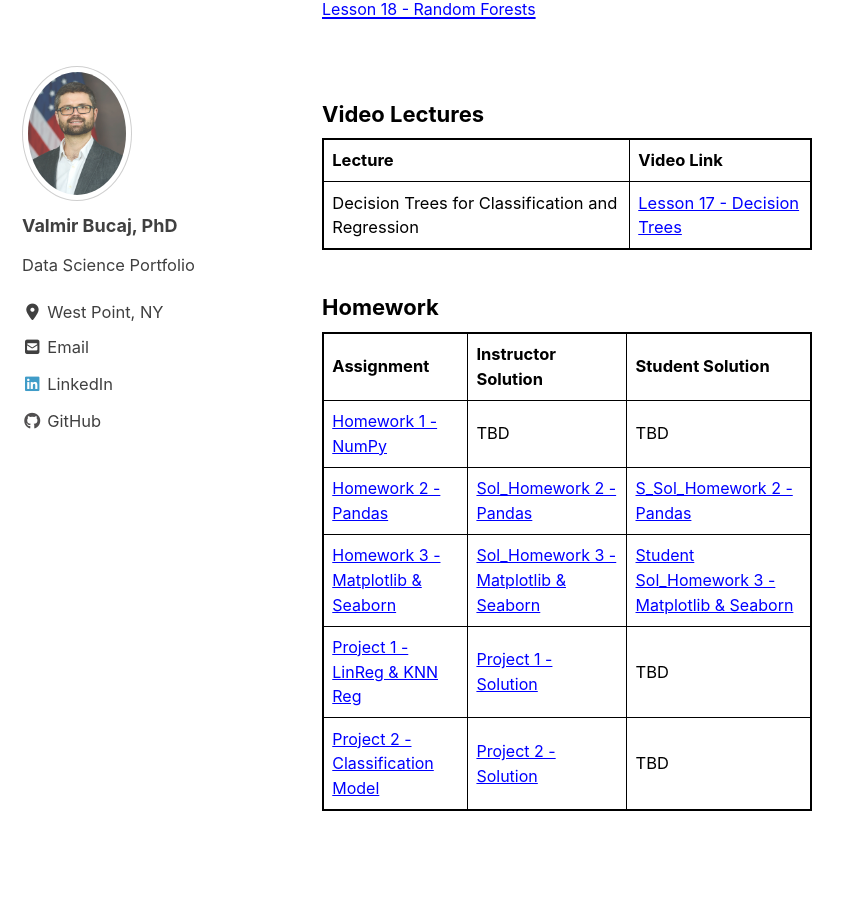
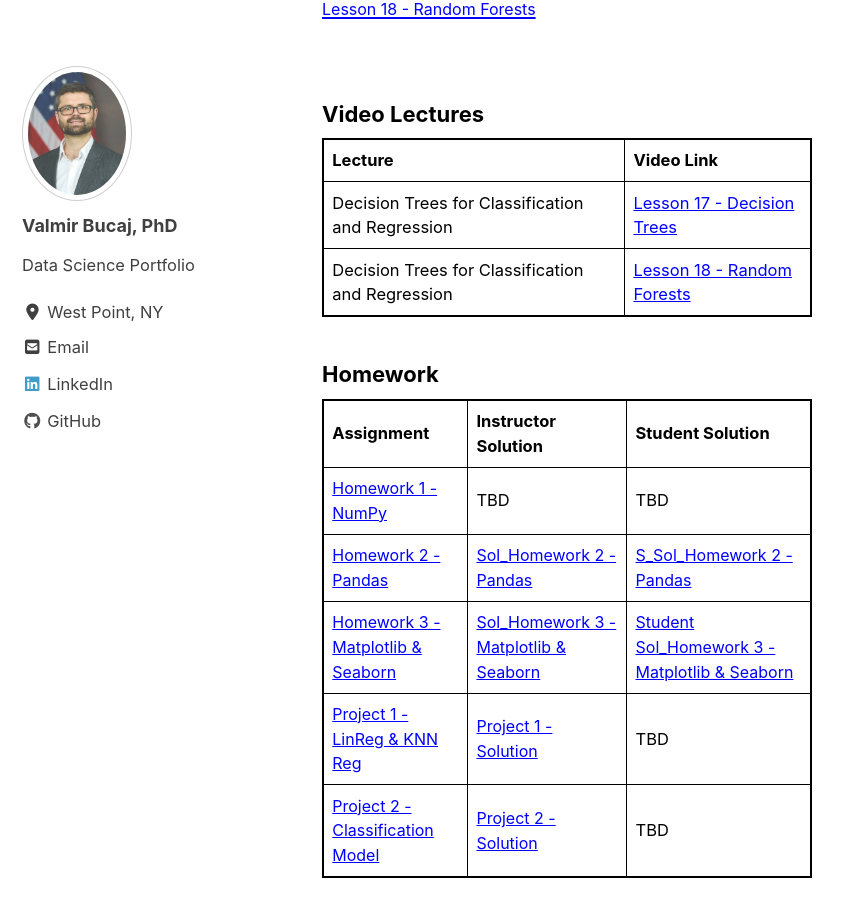
Before and after one commit to vbucaj/vbucaj.github.io, a Jekyll site: the page built from _pages/MA477.md, in a window 1280 px wide and 900 px high, scrolled down 1336 px. Shown: the whole window, without its empty margins (0-853 px from the left). Built offline with Jekyll 4.4.1, drawn with Linux system fonts in a browser that asks for light colours; cached includes are drawn as plain includes; nearby versions of some CDN libraries.

Commit message:
video lec 18

```diff
--- a/_pages/MA477.md
+++ b/_pages/MA477.md
@@ -98,6 +98,11 @@
     <td><a href="https://www.youtube.com/watch?v=KIuB9nsVKqY&list=PLFZG_oHKR79X_nDmQIy2jOgQzR8I2DwTe" target="_blank" ><font size='3'></font>Lesson 17 - Decision Trees</a></td>
   </tr>
 
+   <tr>
+    <td>Decision Trees for Classification and Regression</td>
+    <td><a href="https://www.youtube.com/watch?v=giSt8kEt0FI&t=903s" target="_blank" ><font size='3'></font>Lesson 18 - Random Forests</a></td>
+  </tr>
+
 </table>
 
 </body>
```
